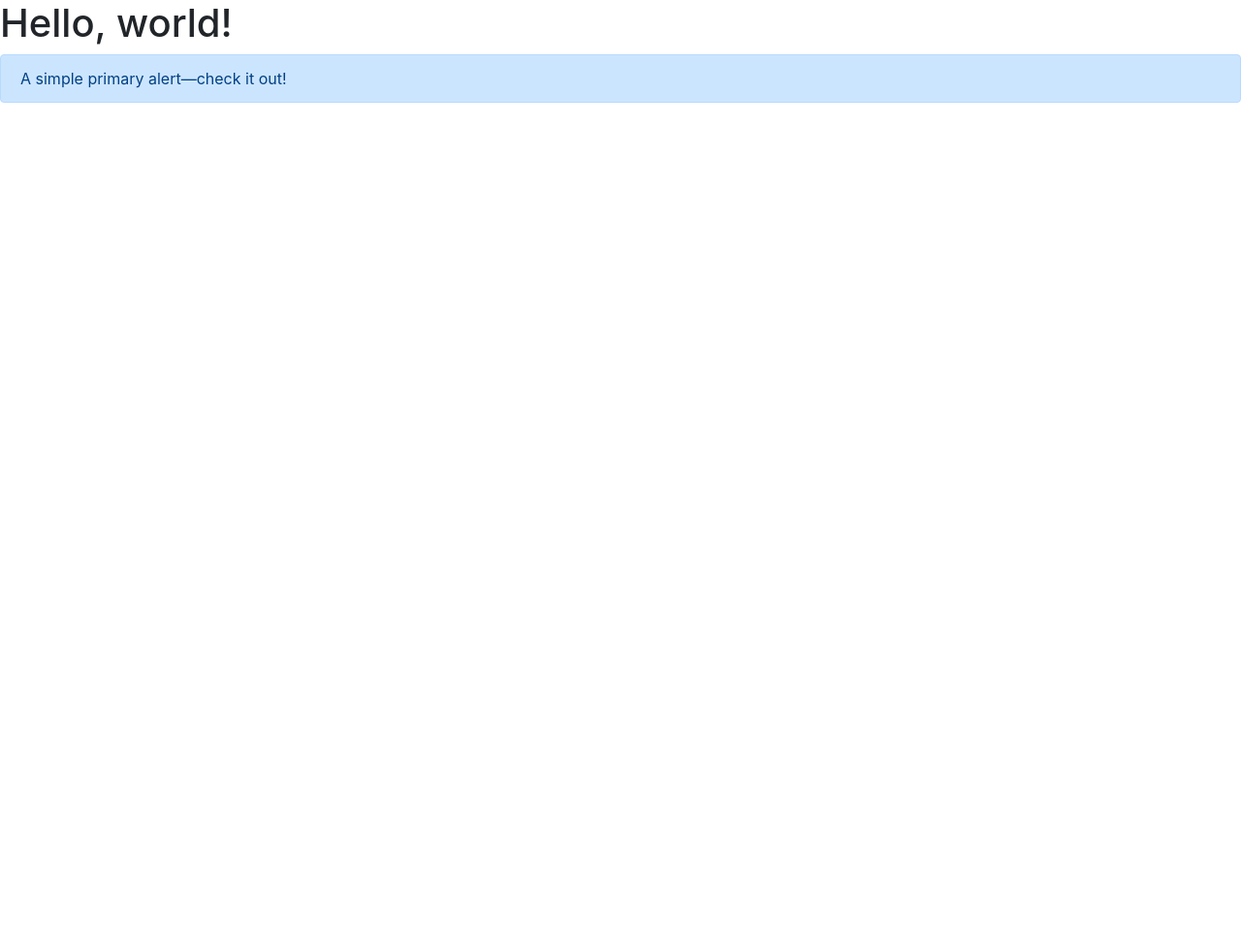
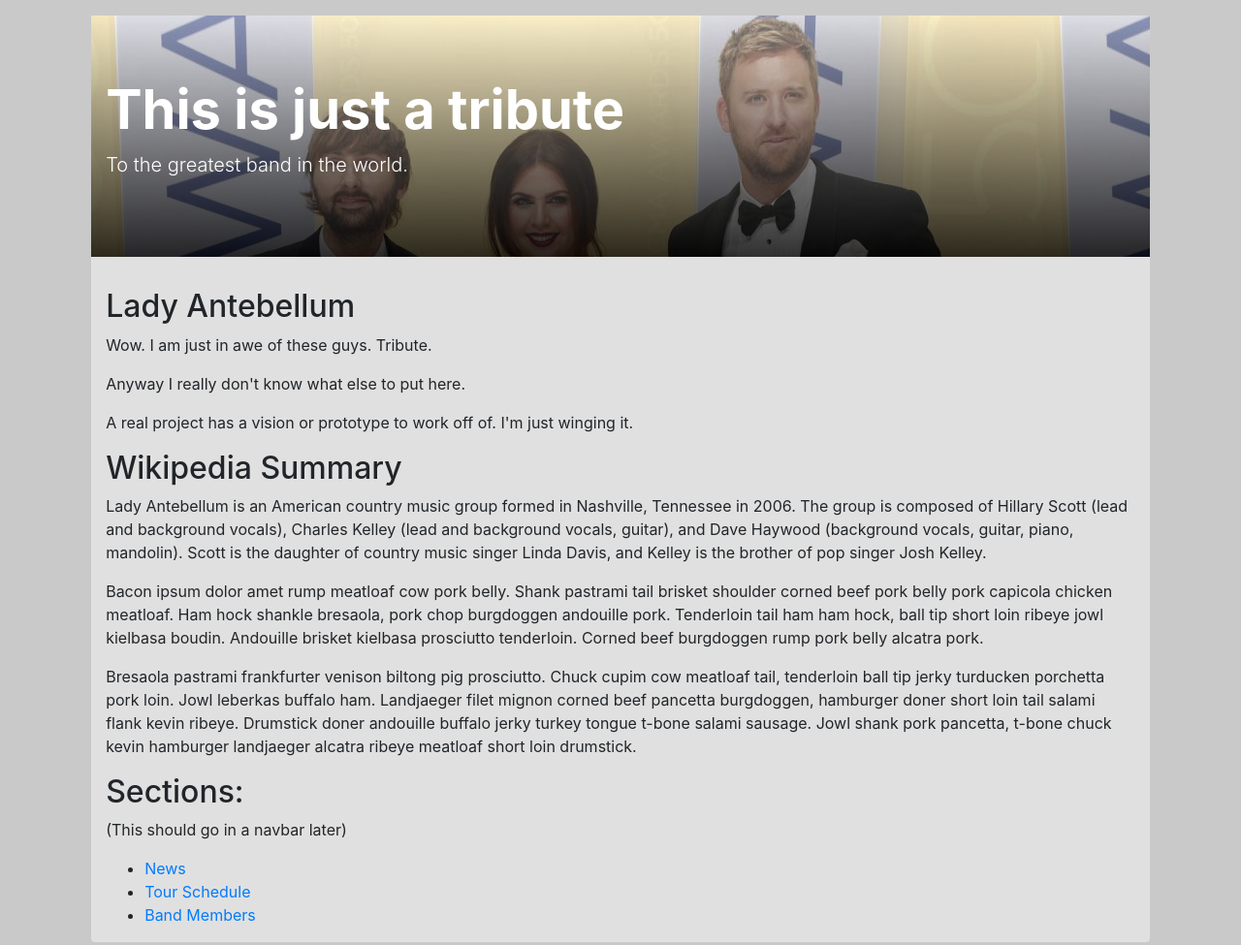
Before and after one commit to mgaytan/tribute-example, a plain HTML site: page index.html in a window 1280 px wide. Shown: the whole page at 97% size. Before the commit the page ends 800 px from the top, so only its background shows below. Drawn offline with nearby package versions, Linux system fonts and the light colour scheme.

Commit message:
Finished basic site. Ugly but functional

```diff
--- a/index.html
+++ b/index.html
@@ -7,17 +7,67 @@
     <meta name="viewport" content="width=device-width, initial-scale=1, shrink-to-fit=no">
 
     <!-- Bootstrap CSS -->
+    <link rel="stylesheet" href="./styles.css" />
     <link rel="stylesheet" href="https://stackpath.bootstrapcdn.com/bootstrap/4.3.1/css/bootstrap.min.css"
         integrity="sha384-ggOyR0iXCbMQv3Xipma34MD+dH/1fQ784/j6cY/iJTQUOhcWr7x9JvoRxT2MZw1T" crossorigin="anonymous">
 
-    <title>Hello, world!</title>
+    <title>This is just a tribute</title>
 </head>
 
 <body>
-    <h1>Hello, world!</h1>
+    <div class="row my-3">
+        <div class="col-10 offset-1 px-0" id="content-column">
+            <div class="row">
+                <div class="col-12">
+                    <div class="jumbotron jumbotron-fluid">
+                        <div class="container">
+                            <h1 class="display-4">This is just a tribute</h1>
+                            <p class="lead">To the greatest band in the world.</p>
+                        </div>
+                    </div>
+                </div>
+            </div>
+            <div class="row mx-0">
+                <div class="col-12">
+                    <h2>Lady Antebellum</h2>
+                    <p>Wow. I am just in awe of these guys. Tribute.</p>
+                    <p>Anyway I really don't know what else to put here.</p>
+                    <p>A real project has a vision or prototype to work off of. I'm just winging it.</p>
 
-    <div class="alert alert-primary" role="alert">
-        A simple primary alert—check it out!
+                    <h2>Wikipedia Summary</h2>
+                    <p>
+                        Lady Antebellum is an American country music group formed in Nashville, Tennessee in 2006. The
+                        group is composed of Hillary Scott (lead and background vocals), Charles Kelley (lead and
+                        background vocals, guitar), and Dave Haywood (background vocals, guitar, piano, mandolin). Scott
+                        is the daughter of country music singer Linda Davis, and Kelley is the brother of pop singer
+                        Josh Kelley.
+                    </p>
+                    <p>
+                        Bacon ipsum dolor amet rump meatloaf cow pork belly. Shank pastrami tail brisket shoulder corned
+                        beef pork belly pork capicola chicken meatloaf. Ham hock shankle bresaola, pork chop burgdoggen
+                        andouille pork. Tenderloin tail ham ham hock, ball tip short loin ribeye jowl kielbasa boudin.
+                        Andouille brisket kielbasa prosciutto tenderloin. Corned beef burgdoggen rump pork belly alcatra
+                        pork.
+                    </p>
+                    <p>
+                        Bresaola pastrami frankfurter venison biltong pig prosciutto. Chuck cupim cow meatloaf tail,
+                        tenderloin ball tip jerky turducken porchetta pork loin. Jowl leberkas buffalo ham. Landjaeger
+                        filet mignon corned beef pancetta burgdoggen, hamburger doner short loin tail salami flank kevin
+                        ribeye. Drumstick doner andouille buffalo jerky turkey tongue t-bone salami sausage. Jowl shank
+                        pork pancetta, t-bone chuck kevin hamburger landjaeger alcatra ribeye meatloaf short loin
+                        drumstick.
+                    </p>
+
+                    <h2>Sections:</h2>
+                    <p>(This should go in a navbar later)</p>
+                    <ul>
+                        <li><a href="./News/">News</a></li>
+                        <li><a href="./Tour-Schedule/">Tour Schedule</a></li>
+                        <li><a href="./Band-Members/">Band Members</a></li>
+                    </ul>
+                </div>
+            </div>
+        </div>
     </div>
 
     <!-- Optional JavaScript -->
--- /dev/null
+++ b/styles.css
@@ -0,0 +1,18 @@
+body {
+    background-color: rgb(201, 201, 201) !important;
+}
+
+h1.display-4 {
+    font-weight: bold;
+}
+
+#content-column {
+    border-radius: 4px;
+    background-color: #e0e0e0;
+}
+
+#content-column .jumbotron {
+    background-image: linear-gradient(rgba(255, 255, 255, 0.4), rgba(0, 0, 0, 0.8)),
+        url("./resource/banner-img.jpg");
+    color: #ffffff;
+}
```
Also changed, not shown: Band-Members/index.html (added, +64 -0 lines), News/index.html (added, +64 -0 lines), Tour-Schedule/index.html (added, +64 -0 lines), resource/banner-img.jpg (added).
